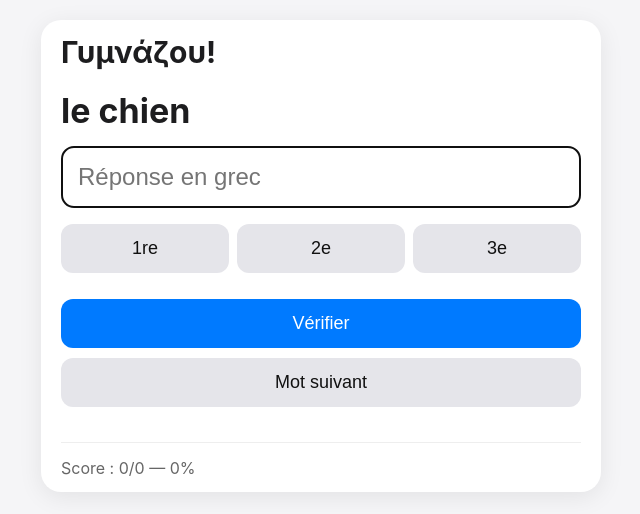
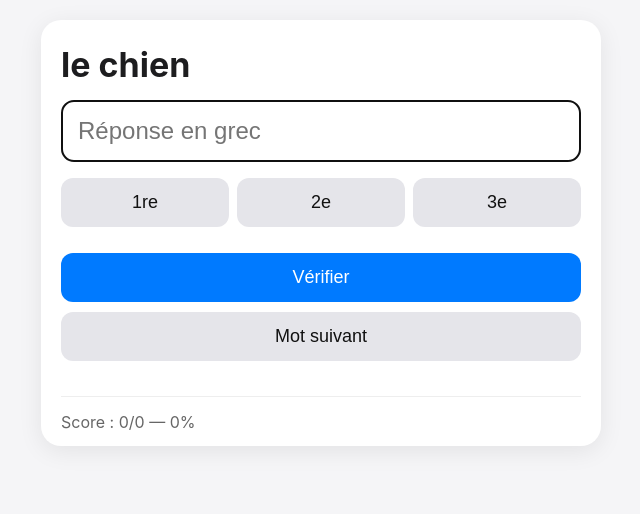
Before and after one commit to M972-code/grec-ancien, a plain HTML site: page index.html in a window 1280 px wide. Shown: the whole page, without its empty margins (319-959 px from the left). Drawn offline with Linux system fonts and the light colour scheme.

Commit message:
Remove heading from index.html

```diff
--- a/index.html
+++ b/index.html
@@ -112,8 +112,6 @@ button.secondary {
 <body>
 
 <div class="app">
-
-<h1>Γυμνάζου!</h1>
 
 <div id="question" class="question"></div>
 
```
